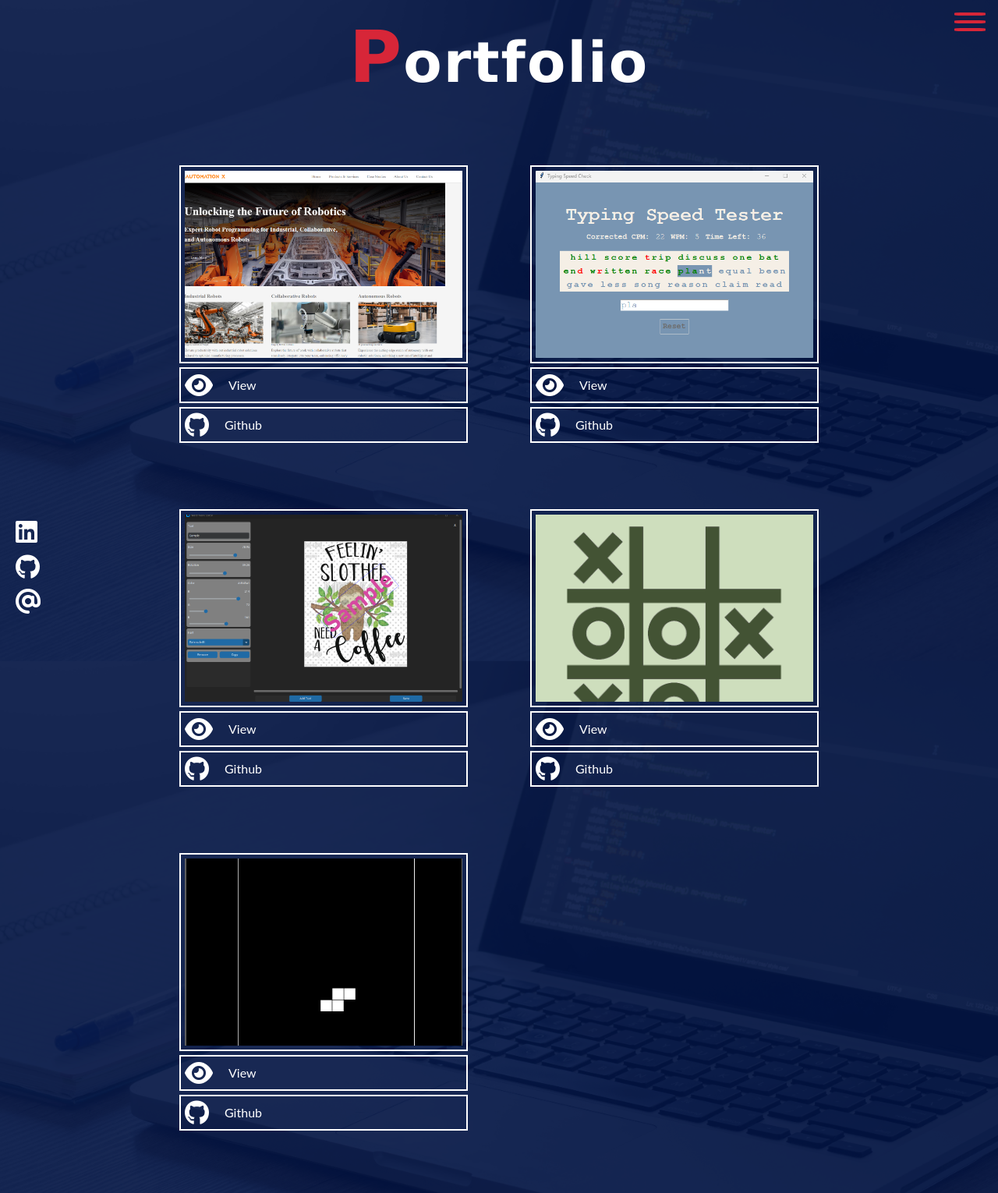
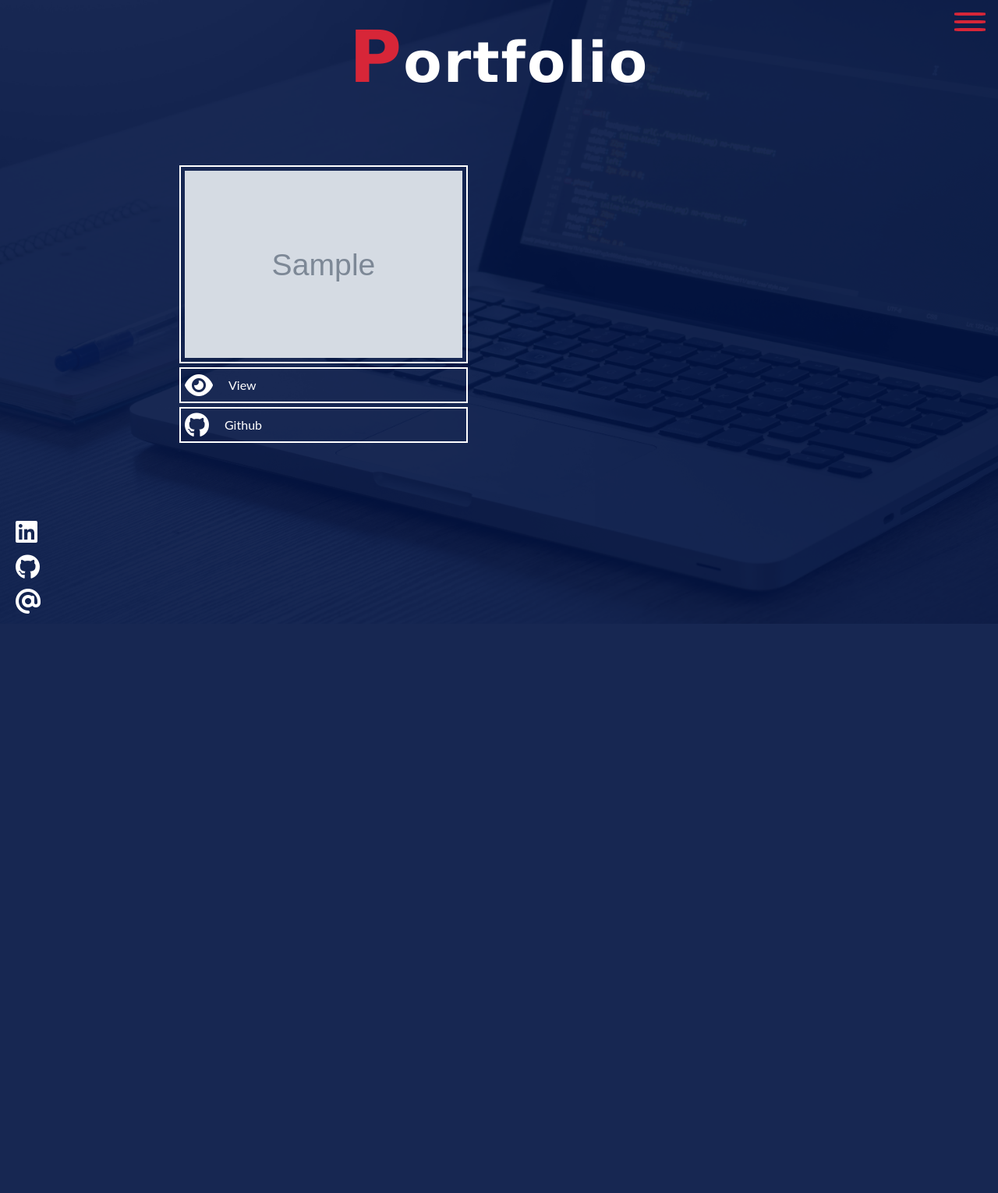
Before and after one commit to nemetht91/Portfolio, a Flask app: page /portfolio in a window 1280 px wide. Shown: the whole page at 78% size. After the commit the page ends 800 px from the top, so only its background shows below. Run offline with Flask 3, Linux system fonts and the light colour scheme; tables that the repository leaves empty hold one stand-in row (values such as "Sample post"); grey boxes marked "Sample" are stand-in pictures.

Commit message:
add project database

```diff
--- a/main.py
+++ b/main.py
@@ -1,10 +1,50 @@
 from flask import Flask, render_template, redirect, url_for, request, flash, abort
 from os import environ
+import sqlalchemy.exc
+from flask_sqlalchemy import SQLAlchemy
+from sqlalchemy import desc
 
 app = Flask(__name__)
 app.secret_key = environ.get("SECRET_KEY")
 app.config['SESSION_TYPE'] = 'filesystem'
 
+##CONNECT TO DB
+# engine = sqlalchemy.create_engine(DATABASE_STRING, pool_pre_ping=True, pool_size=10, max_overflow=20, pool_recycle=300,
+#                                   connect_args={
+#                                       "keepalives": 1,
+#                                       "keepalives_idle": 30,
+#                                       "keepalives_interval": 10,
+#                                       "keepalives_count": 5,
+#                                   }
+#                                   )
+
+app.config['SQLALCHEMY_DATABASE_URI'] = 'sqlite:///portfolio.db'
+
+app.config['SQLALCHEMY_TRACK_MODIFICATIONS'] = False
+db = SQLAlchemy(app)
+
+
+class Project(db.Model):
+    __tablename__ = "projects"
+    id = db.Column(db.Integer, primary_key=True)
+    title = db.Column(db.String(250), unique=True, nullable=False)
+    img_url = db.Column(db.String(500), nullable=False)
+    description = db.Column(db.Text, nullable=False)
+    challenges = db.Column(db.Text, nullable=False)
+    url = db.Column(db.String(500), nullable=False)
+    github_url = db.Column(db.String(500), nullable=False)
+    website = db.Column(db.Boolean, nullable=True)
+    languages = db.Column(db.String(250), unique=True, nullable=False)
+
+
+with app.app_context():
+    #print('sqlalchemy engine:', db.engine)
+    db.create_all()
+    db.session.commit()
+
+    # close the sql pool connections so that new forks create their own connection.
+    #db.session.remove()
+    #db.engine.dispose()
 
 @app.route('/')
 def get_home():
@@ -18,12 +58,14 @@ def get_about():
 
 @app.route('/portfolio')
 def get_portfolio():
-    return render_template("projects.html")
+    projects = get_all_projects()
+    return render_template("projects.html", projects=projects)
 
 
-@app.route('/project')
-def get_project():
-    return render_template("project.html")
+@app.route('/project/<int:project_id>')
+def get_project(project_id):
+    project = Project.query.get(project_id)
+    return render_template("project.html", project=project)
 
 
 @app.route('/contact')
@@ -31,5 +73,11 @@ def get_contact():
     return render_template("contact.html")
 
 
+def get_all_projects():
+    return Project.query.order_by(desc(Project.id)).all()
+
+
+
+
 if __name__ == "__main__":
     app.run(debug=True)
--- a/templates/projects.html
+++ b/templates/projects.html
@@ -4,33 +4,13 @@
         <div class="container">
             <h1><span class="initials">P</span>ortfolio</h1>
             <div class="portfolio">
+                {% for project in projects %}
                 <div class="project">
-                    <a href="{{ url_for('get_project') }}"><img src="../static/img/projects/automationX.png" alt="Automation X website"></a>
-                    <a href="{{ url_for('get_project') }}"><i class="fa-solid fa-eye fa-2x"></i>View</a>
-                    <a href="https://github.com/nemetht91/Automation-X" target="_blank"><i class="fa-brands fa-github fa-2x"></i>Github</a>
+                    <a href="{{ url_for('get_project', project_id=project.id) }}"><img src="{{ project.img_url }}" alt="{{ project.title }}"></a>
+                    <a href="{{ url_for('get_project', project_id=project.id) }}"><i class="fa-solid fa-eye fa-2x"></i>View</a>
+                    <a href="{{ project.github_url }}" target="_blank"><i class="fa-brands fa-github fa-2x"></i>Github</a>
                 </div>
-                <div class="project">
-                    <a target="_blank" href="https://replit.com/@TamasNemeth5/TypingSpeed-1"><img src="../static/img/projects/typingspeed.png" alt="typingspeed checker app"></a>
-                    <a target="_blank" href="https://replit.com/@TamasNemeth5/TypingSpeed-1"><i class="fa-solid fa-eye fa-2x"></i>View</a>
-                    <a href="https://github.com/nemetht91/TypingSpeed" target="_blank"><i class="fa-brands fa-github fa-2x"></i>Github</a>
-                </div>
-                <div class="project">
-                    <a target="_blank" href=""><img src="../static/img/projects/watermark.png" alt="watermark editor"></a>
-                    <a target="_blank" href=""><i class="fa-solid fa-eye fa-2x"></i>View</a>
-                    <a href="https://github.com/nemetht91/Watermark-Editor" target="_blank"><i class="fa-brands fa-github fa-2x"></i>Github</a>
-                </div>
-                <div class="project">
-                    <a target="_blank" href=""><img src="../static/img/projects/tictac.png" alt="tic tact toe game"></a>
-                    <a  target="_blank" href=""><i class="fa-solid fa-eye fa-2x"></i>View</a>
-                    <a href="https://github.com/nemetht91/TicTacToe" target="_blank"><i class="fa-brands fa-github fa-2x"></i>Github</a>
-                </div>
-                <div class="project">
-                    <a target="_blank" href=""><img src="../static/img/projects/tetris.png" alt="Automation X website"></a>
-                    <a target="_blank" href=""><i class="fa-solid fa-eye fa-2x"></i>View</a>
-                    <a href="https://github.com/nemetht91/Tetris" target="_blank"><i class="fa-brands fa-github fa-2x"></i>Github</a>
-                </div>
-
-
+                {% endfor %}
             </div>
 
 
```
Also changed, not shown: templates/project.html (+9 -5 lines).
